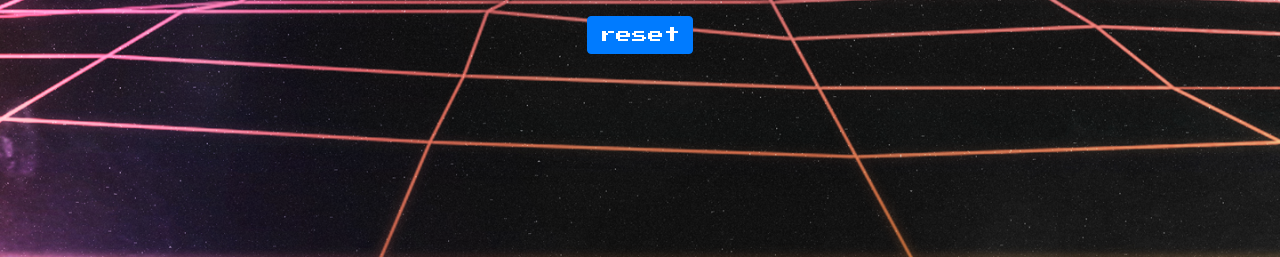
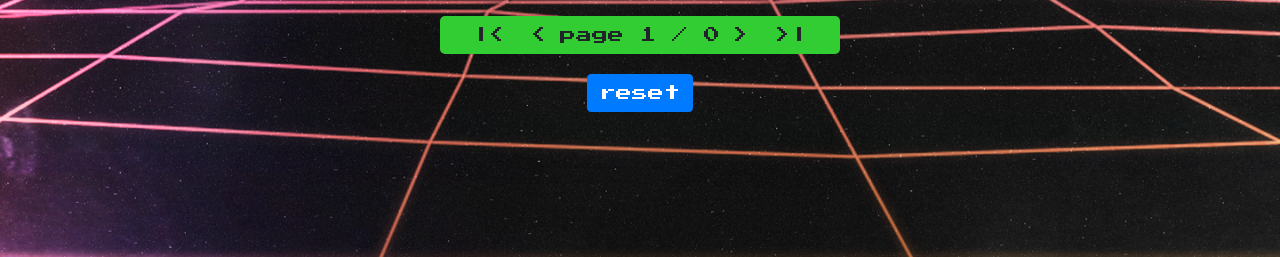
Before and after one commit to lain-Dev/Simplon.co, a PHP site: page / in a window 1280 px wide. Shown: the part 543-800 px from the top of the page. Run offline with PHP 8.4, Linux system fonts and the light colour scheme; some libraries are stand-ins or nearby versions.

Commit message:
update todolist et add algo tri

```diff
--- a/Travaux Activité/11-todo List/index.html
+++ b/Travaux Activité/11-todo List/index.html
@@ -66,15 +66,16 @@
             </table>
 
             <!--List ToDoList-->
-            <ul id="myUl">
-                <!--
-                <li>
-                    <i class="fas fa-star text-info" id="star"></i>
-                    <p class="text-info">Tâche à faire</p>
-                    <p class="text-info">Delete</p>
-                </li>
-                -->
-            </ul>
+            <ul id="myUl"></ul>
+
+            <!--pagination-->
+            <div class="page d-flex justify-content-center align-items-center container-fluid">
+                <button class="btn" onclick="firstPage()">|<</button>
+                <button class="btn" onclick="previous()"><</button>
+                <span id="pageInfo"></span>
+                <button class="btn" onclick="nextPage()">></button>
+                <button class="btn" onclick="lastPage()">>|</button>
+            </div>
 
             <!--Btn-->
             <div class="d-flex justify-content-center">
@@ -98,6 +99,7 @@
 
     <!--My script-->
     <script src="scrpit.js"></script>
+    <script src="pagination.js"></script>
     <!-- Optional JavaScript -->
 
     <!-- jQuery first, then Popper.js, then Bootstrap JS -->
--- /dev/null
+++ b/Travaux Activité/11-todo List/pagination.js
@@ -0,0 +1,61 @@
+//faut trouver comment recupérer les valeurs de id myUl pour convertir en Array
+var listTodo = document.getElementById("myUl").childNodes;
+
+
+
+let numberOfitems = 5;
+let first = 0;
+let actualPage = 1;
+let maxPage= Math.ceil(listTodo.length / numberOfitems);
+
+showList();
+
+function firstPage() {
+    first=0;
+    actualPage = 1;
+    showList();
+}
+
+function nextPage() {
+    if(first+numberOfitems+1<=listTodo.length) {
+        first+=numberOfitems;
+        actualPage++;
+        showList();
+    }
+}
+
+function previous() {
+    if(first-numberOfitems>=0) {
+        first-=numberOfitems;
+        actualPage--;
+        showList();
+    }
+}
+
+function lastPage() {
+    first= (maxPage * numberOfitems) - numberOfitems;
+    actualPage = maxPage;
+    showList();
+}
+
+function showList() {
+    let tbaleList = '';
+    for(let i = first; i < first + numberOfitems; i++){
+        if(i < listTodo.length){
+            tbaleList+=`
+                <tr>
+                    <td>${listTodo[i]}</td>
+                </tr>
+            `
+        }
+    }
+
+    //document.getElementById('myUl').innerHTML = tbaleList;
+    showpageInfo();
+}
+
+function showpageInfo() {
+    document.getElementById('pageInfo').innerHTML = `
+        page ${actualPage} / ${maxPage}
+    `
+}
--- a/Travaux Activité/11-todo List/scrpit.js
+++ b/Travaux Activité/11-todo List/scrpit.js
@@ -64,7 +64,7 @@ function newElement() {
       document.getElementById("myUl").appendChild(li);
     }
 
-
+    console.log(listTodo);
       //version jQuery: exemple créer ma ligne avec code html
       // $("#myUl").append(`
       // <li>
@@ -73,10 +73,6 @@ function newElement() {
       //     <button class="btn btn-primary btn-sm">del</button>
       // </li>
       // `);
-
-
-
-
 
 }
 
--- a/Travaux Activité/11-todo List/style.css
+++ b/Travaux Activité/11-todo List/style.css
@@ -106,3 +106,10 @@ ul li.checked {
 .orange {
   color: orange;
 }
+
+.page {
+    background-color: limegreen;
+    border-radius: 5px;
+    margin-bottom: 20px;
+    width: 400px;
+}
--- /dev/null
+++ b/Travaux Activité/12-Tris.JavaScript/script.js
@@ -0,0 +1,3 @@
+let array01 = [4, 8, 7, 9, 1, 5, 4, 6];
+let array02 = [7, 6, 5, 2, 1, 3, 7, 4];
+let array03 = [];
```
Also changed, not shown: Travaux Activité/12-Tris.JavaScript/index.html (added, +13 -0 lines), Travaux Activité/12-Tris.JavaScript/style.css (added, +8 -0 lines), 1 other file.
